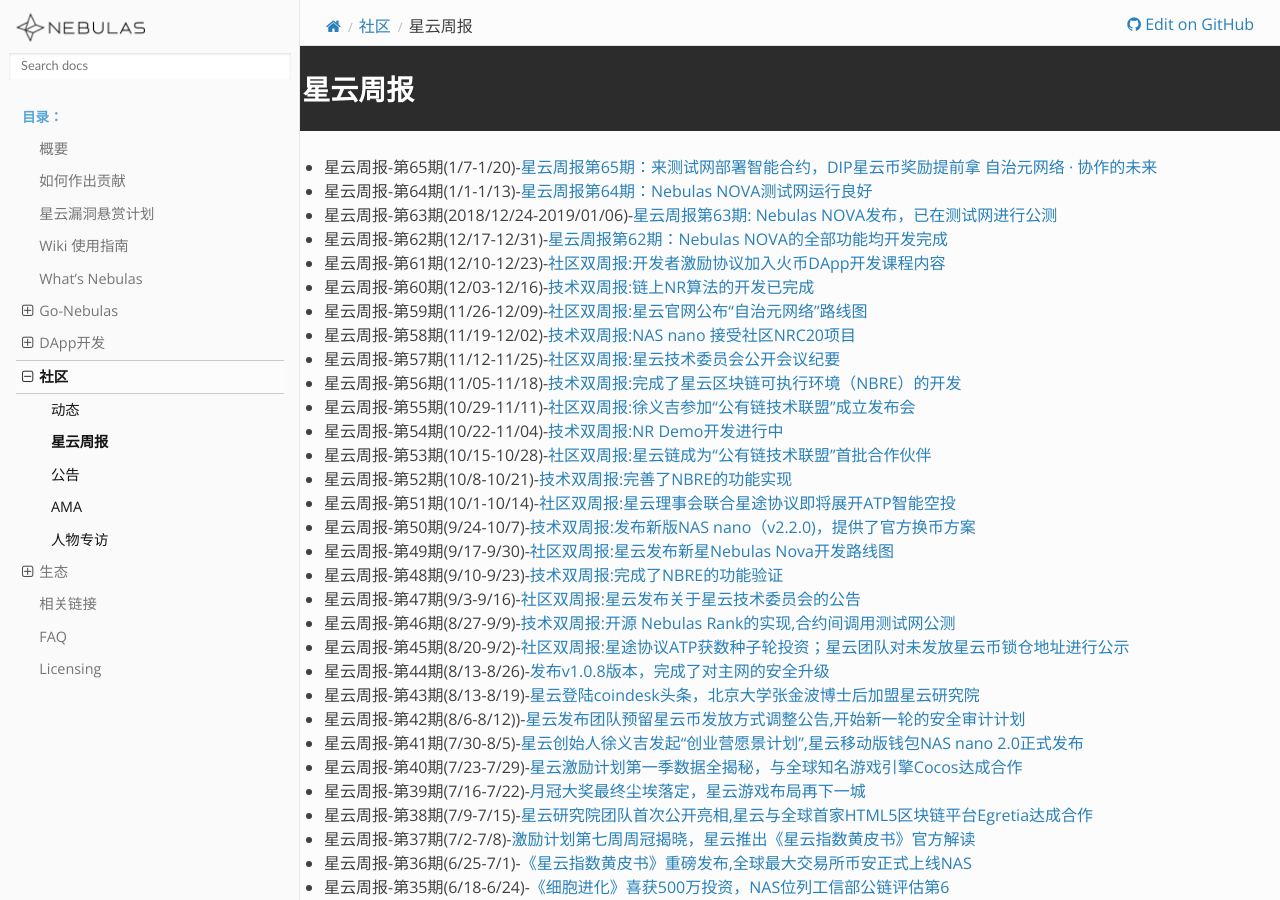
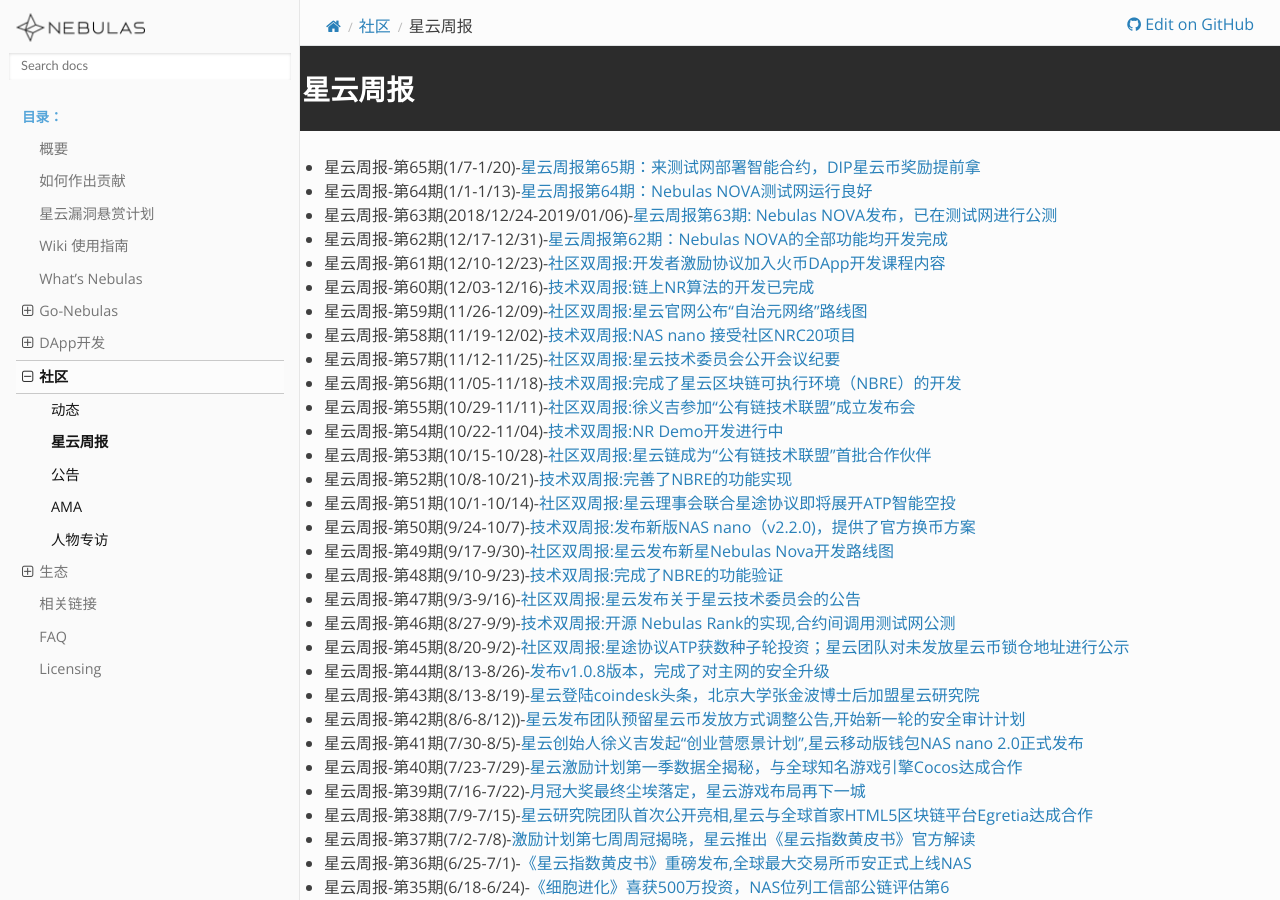
Before and after one commit to nebulasio/nebdocs, a Sphinx documentation site: the page built from docs/community/weekly-report.md, in a window 1280 px wide and 900 px high. Built offline with Sphinx 7.4.7 and the Read the Docs theme 2.0.0, drawn with Linux system fonts in a browser that asks for light colours; pages that are not in the unit, such as notebooks, are missing from menus.

Commit message:
Update weekly-report.md

```diff
--- a/docs/community/weekly-report.md
+++ b/docs/community/weekly-report.md
@@ -1,6 +1,6 @@
 # 星云周报
 
-- 星云周报-第65期(1/7-1/20)-[星云周报第65期：来测试网部署智能合约，DIP星云币奖励提前拿 自治元网络 · 协作的未来](https://blog.nebulas.io/2019/01/21/nebulas-bi-weekly-community-dynamics-65/)
+- 星云周报-第65期(1/7-1/20)-[星云周报第65期：来测试网部署智能合约，DIP星云币奖励提前拿](https://blog.nebulas.io/2019/01/21/nebulas-bi-weekly-community-dynamics-65/)
 - 星云周报-第64期(1/1-1/13)-[星云周报第64期：Nebulas NOVA测试网运行良好](https://blog.nebulas.io/2019/01/14/nebulas-bi-weekly-development-commits-64/)
 - 星云周报-第63期(2018/12/24-2019/01/06)-[星云周报第63期: Nebulas NOVA发布，已在测试网进行公测](https://blog.nebulas.io/2019/01/07/nebulas-bi-weekly-community-dynamics-63/)
 - 星云周报-第62期(12/17-12/31)-[星云周报第62期：Nebulas NOVA的全部功能均开发完成](https://blog.nebulas.io/2018/12/31/nebulas-bi-weekly-development-commits-62/)
```
